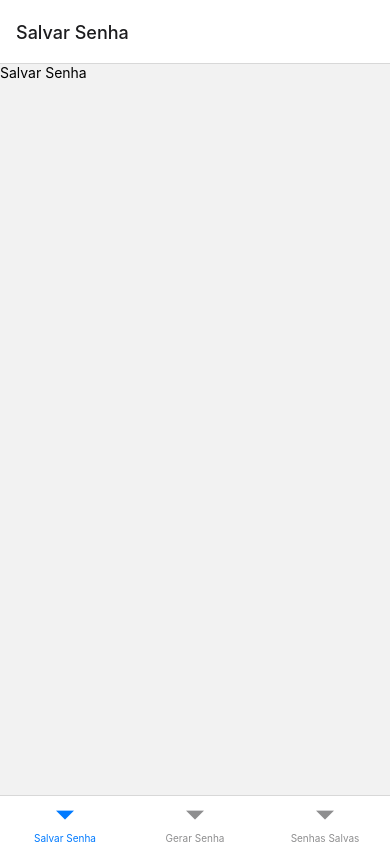
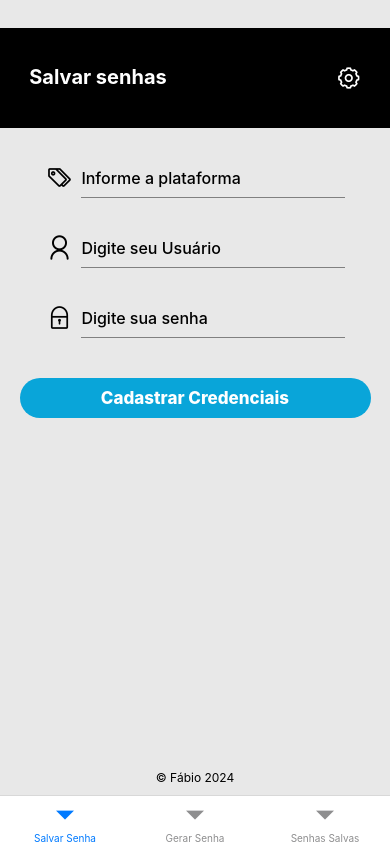
Before and after one commit to ZFabioC/rn-gerenciador-de-senha, a React Native app: screen /Home in a window 390 px wide. Built offline with nearby package versions, Linux system fonts and the light colour scheme.

Commit message:
FEAT: Criada tela de salvar senhas

```diff
--- a/App.js
+++ b/App.js
@@ -1,5 +1,4 @@
 import { StatusBar } from 'expo-status-bar';
-import { StyleSheet, Text, View } from 'react-native';
 import { NavigationContainer } from '@react-navigation/native'
 
 import Routes from './src/routes/routes';
--- a/src/components/Footer/style.js
+++ b/src/components/Footer/style.js
@@ -2,13 +2,15 @@ import { StyleSheet } from "react-native";
 
 const styles = StyleSheet.create({
     footer: {
-        borderTopWidth: 1,
         borderColor: 'gray',
         alignItems: 'center',
         padding: 5,
+        position: 'absolute',
+        bottom: 5
+
     },
     footerText: {
-        fontWeight:'500',
+        fontWeight:'400',
         fontSize: 12
     }
 })
--- /dev/null
+++ b/src/components/Header/index.js
@@ -0,0 +1,16 @@
+import { View, Text } from 'react-native';
+
+import { AntDesign } from '@expo/vector-icons';
+
+import styles from './style';
+
+export default function Header({ title }) {
+ return (
+   <View style={styles.container}>
+        <View style={styles.containerTitle}>
+            <Text style={styles.title}>{title}</Text>
+            <AntDesign name="setting" size={24} color="white" />
+        </View>
+   </View>
+  );
+}
--- /dev/null
+++ b/src/components/Header/style.js
@@ -0,0 +1,24 @@
+import { StyleSheet } from "react-native";
+
+const styles = StyleSheet.create({
+    container: {
+        width: '100%',
+        height: 100,
+        backgroundColor: '#000',
+        marginTop: 28,
+        justifyContent: 'center',
+        alignItems: 'center'
+    },
+    containerTitle: {
+        justifyContent: 'space-between',
+        flexDirection: 'row',
+        width: '85%'
+    },
+    title: {
+        color: '#fff',
+        fontSize: 20,
+        fontWeight: 'bold'
+    }
+})
+
+export default styles
--- a/src/routes/routesBottomNavigation.js
+++ b/src/routes/routesBottomNavigation.js
@@ -13,14 +13,23 @@ export default function RoutesBottomNavigation() {
         <Tab.Screen
             name='Salvar Senha'
             component={SavePass}
+            options={{
+                headerShown: false
+            }}
         />
         <Tab.Screen
             name='Gerar Senha'
             component={GeneratePass}
+            options={{
+                headerShown: false
+            }}
         />
         <Tab.Screen
             name='Senhas Salvas'
             component={SavedPass}
+            options={{
+                headerShown: false
+            }}
         />
     </Tab.Navigator>
     );
--- /dev/null
+++ b/src/screens/Home/screens/SavePass/components/input/index.js
@@ -0,0 +1,20 @@
+import { View, TextInput } from 'react-native';
+import { AntDesign } from '@expo/vector-icons';
+import styles from './style';
+
+
+export default function Input({ placeholder, value, onChangeText, secureTextEntry, icon }) {
+ return (
+    <View style={styles.containerInput}>
+        <AntDesign name={icon} size={28} color="black" />
+
+        <TextInput
+            style={styles.input}
+            placeholder={placeholder}
+            value={value}
+            onChangeText={onChangeText}
+            secureTextEntry={secureTextEntry}
+        />
+    </View>
+  );
+}
--- /dev/null
+++ b/src/screens/Home/screens/SavePass/components/input/style.js
@@ -0,0 +1,22 @@
+import { StyleSheet } from "react-native"
+
+const styles = StyleSheet.create({
+    containerInput: {
+        flexDirection: 'row',
+        alignItems: 'center',
+        justifyContent: 'center',
+        width: '90%',
+        marginTop: 30,
+    },
+    input: {
+        height: 40,
+        borderColor: 'gray',
+        marginLeft: 8,
+        borderBottomWidth: 1,
+        width: '75%',
+        fontSize: 16,
+        fontWeight: '500'
+    },
+})
+
+export default styles
--- a/src/screens/Home/screens/SavePass/index.js
+++ b/src/screens/Home/screens/SavePass/index.js
@@ -1,9 +1,50 @@
-import { View,Text } from 'react-native';
+import { View, TouchableOpacity, Text } from 'react-native';
+
+import Header from '../../../../components/Header';
+import styles from './style';
+import Input from './components/input';
+import Footer from '../../../../components/Footer/index'
+import { useState } from 'react';
 
 export default function SavePass() {
+
+  const [platform, setPlatform] = useState('')
+  const [user, setUser] = useState('')
+  const [password, setPassword] = useState('')
+
  return (
-   <View>
-        <Text>Salvar Senha</Text>
+   <View style={styles.container}>
+    <Header title="Salvar senhas"/>
+
+    <Input
+      placeholder={'Informe a plataforma'}
+      value={platform}
+      onChangeText={(platform) => setPlatform(platform)}
+      secureTextEntry={true}
+      icon={'tagso'}
+    />
+
+    <Input
+      placeholder={'Digite seu Usuário'}
+      value={user}
+      onChangeText={(user) => setUser(user)}
+      secureTextEntry={false}
+      icon={'user'}
+    />
+
+    <Input
+      placeholder={'Digite sua senha'}
+      value={password}
+      onChangeText={(pass) => setPassword(pass)}
+      secureTextEntry={true}
+      icon={'lock'}
+    />
+
+    <TouchableOpacity style={styles.buttonSignIn}>
+      <Text style={styles.textButtonSignIn}>Cadastrar Credenciais</Text>
+    </TouchableOpacity>
+
+    <Footer/>
    </View>
   );
 }
--- /dev/null
+++ b/src/screens/Home/screens/SavePass/style.js
@@ -0,0 +1,25 @@
+import { StyleSheet } from "react-native";
+
+const styles = StyleSheet.create({
+    container: {
+        flex: 1,
+        backgroundColor: '#e8e8e8',
+        alignItems: 'center'
+    },
+    buttonSignIn: {
+        width: '90%',
+        backgroundColor: '#09a5d9',
+        alignItems: 'center',
+        marginTop: 40,
+        padding: 10,
+        borderRadius: 50
+    },
+    textButtonSignIn: {
+        color: '#fff',
+        fontWeight: '800',
+        fontSize: 17
+    }
+
+})
+
+export default styles
```
